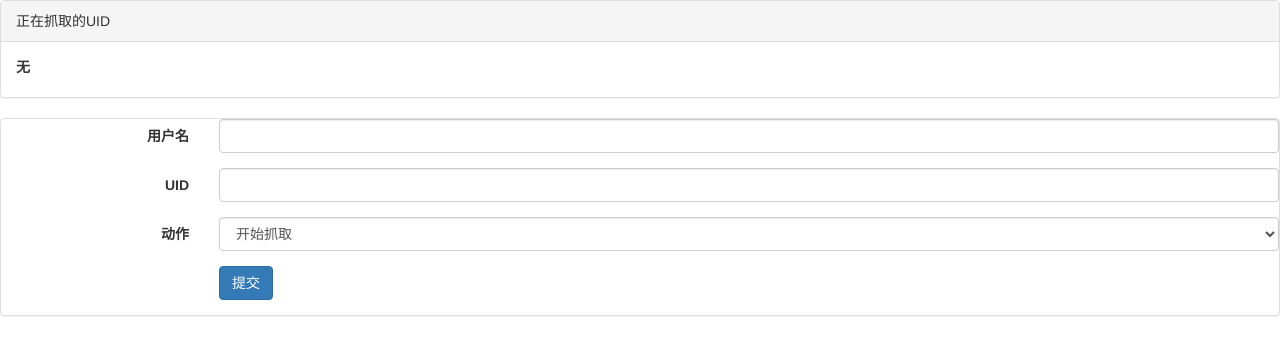
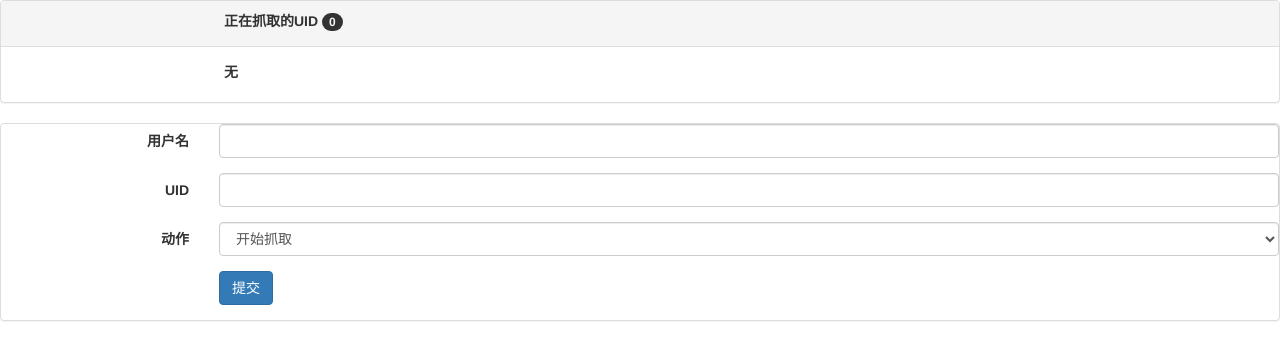
Before and after one commit to wlsnx/weibo_check, a Flask app: template templates/weibo.html in a window 1280 px wide. Shown: the top 360 px of the page. Run offline with Flask 2, Linux system fonts and the light colour scheme; the template is opened without the code that fills it, so the values that code supplies are empty; parts of the project's set-up code (start-up, migrations or seed data) failed here and were passed over.

Commit message:
modify form

```diff
--- a/templates/weibo.html
+++ b/templates/weibo.html
@@ -6,14 +6,12 @@
     <body>
         <div class="panel panel-default">
             <div class="panel-heading">
-            正在抓取的UID
-            {% if uid_list %}
+                <label class="col-md-offset-2">正在抓取的UID</label>
                 <span class="badge">{{ uid_list|length }}</span>
-            {% endif %}
             </div>
             <div class="panel-body">
                 {% if uid_list %}
-                    <ul class="list-group">
+                    <ul class="list-group col-md-offset-2">
                         {% for uid in uid_list %}
                             <li class="list-group-item">
                                 <a href="http://weibo.com/{{ uid }}">{{ uid }}</a>
@@ -21,7 +19,7 @@
                         {% endfor %}
                     </ul>
                 {% else %}
-                    <label>无</label>
+                    <label class="col-md-offset-2">无</label>
                 {% endif %}
             </div>
         </div>
@@ -50,9 +48,9 @@
                 </div>
                 {% if image %}
                     <div class="form-group">
+                        <label class="control-label col-md-2">验证码</label>
                         <img src="{{ image }}">
-                        <label class="control-label col-md-2">验证码</label>
-                        <div class="col-md-10">
+                        <div class="col-md-2">
                             <input type="text" name="door" class="form-control"></input>
                         </div>
                     </div>
```
